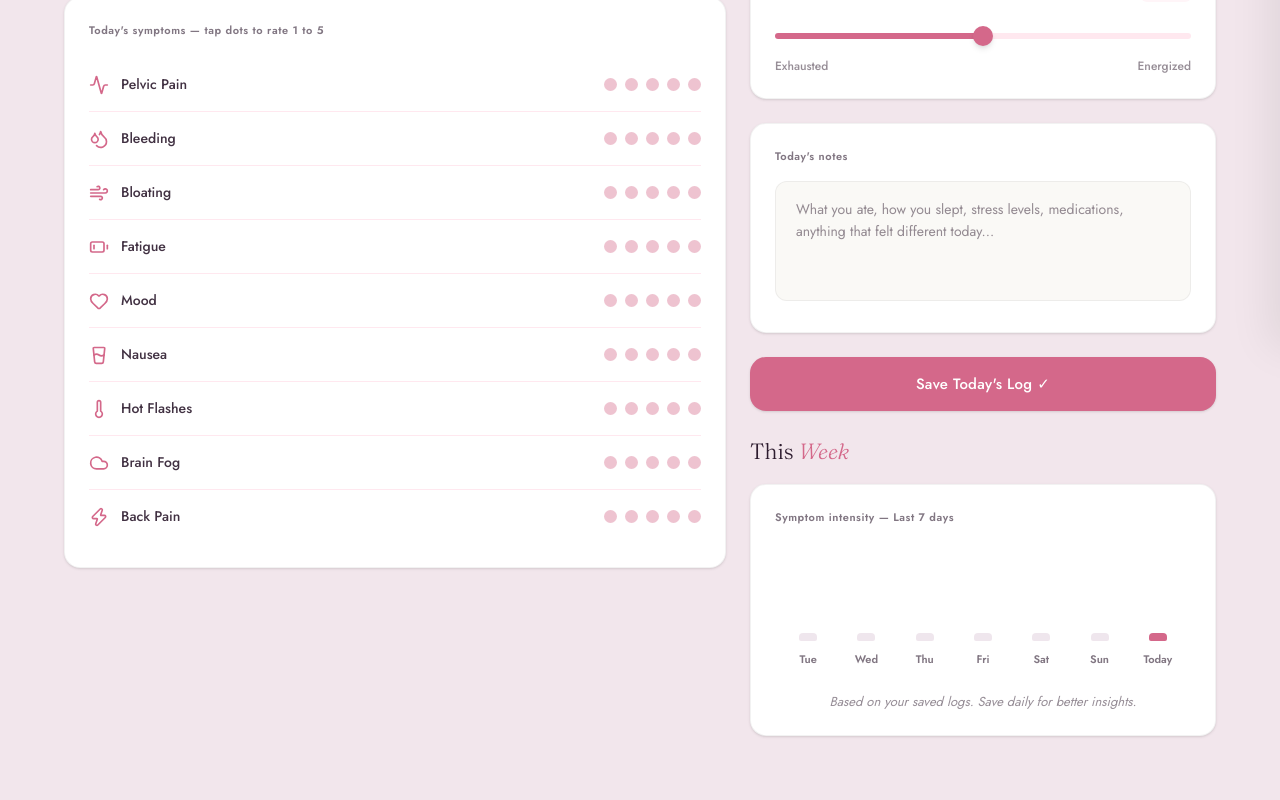
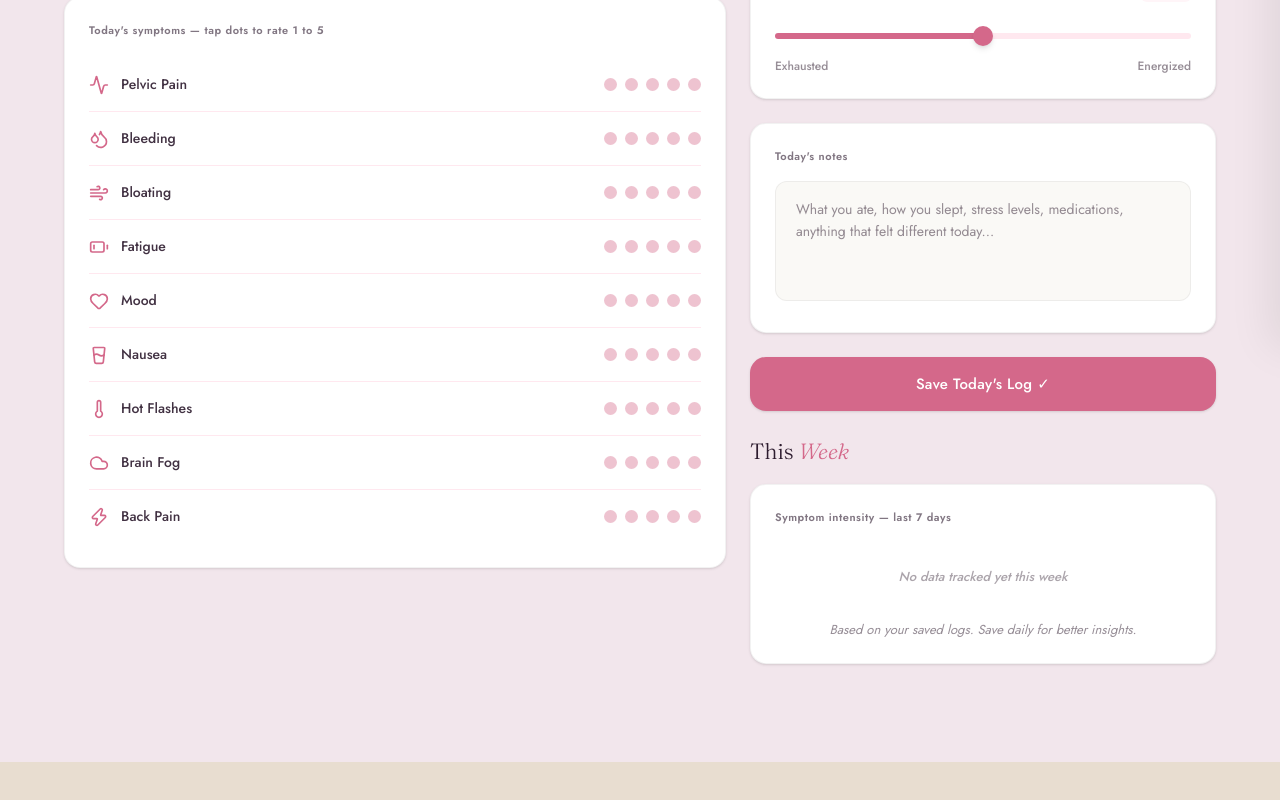
Before and after one commit to shahiil-ahmed/herhealth-africa, a React (Vite) app: page /tracker in a window 1280 px wide. Shown: the part 453-1253 px from the top of the page. After the commit the page ends 1215 px from the top, so only its background shows below. Built offline with nearby package versions, Linux system fonts and the light colour scheme; no server answers; the database is empty; sample sign-in values are in the browser's storage; a web font is replaced by a local one.

Commit message:
feat: implement daily tracker page with symptom logging and cycle phase monitoring

```diff
--- a/src/pages/Tracker.jsx
+++ b/src/pages/Tracker.jsx
@@ -93,8 +93,7 @@ export default function Tracker() {
     const dateStr = oneWeekAgo.toISOString().split('T')[0];
 
     const q = query(
-      collection(db, 'health_logs'),
-      where('userId', '==', auth.currentUser.uid),
+      collection(db, 'users', auth.currentUser.uid, 'dailyLogs'),
       where('date', '>=', dateStr),
       orderBy('date', 'asc')
     );
@@ -190,11 +189,11 @@ export default function Tracker() {
       : 0;
 
     try {
-      await setDoc(doc(db, 'health_logs', docId), {
+      await setDoc(doc(db, 'users', auth.currentUser.uid, 'dailyLogs', todayStr), {
         userId: auth.currentUser.uid,
         date: todayStr,
         mood,
-        energy,
+        energy: Number(energy),
         ratings,
         notes,
         cycleDay: typeof cycleDay === 'number' ? cycleDay : null,
@@ -404,10 +403,16 @@ export default function Tracker() {
                 <div className="text-[20px] md:text-[22px] font-[Fraunces,serif] font-light text-[#2D1B2E] mb-[16px]">
                   This <em className="italic text-[#D4688A]">Week</em>
                 </div>
-                <div className="bg-white rounded-[16px] p-5 md:p-6 shadow-sm border border-black/5">
+                <div className="bg-white rounded-[16px] p-5 md:p-6 shadow-sm border border-black/5 relative min-h-[180px] flex flex-col">
                   <div className="text-[11px] font-semibold tracking-wider text-[#2D1B2E]/60 mb-8">
-                    Symptom intensity — Last 7 days
+                    Symptom intensity — last 7 days
                   </div>
+
+                  {weeklyLogs.length === 0 ? (
+                    <div className="flex-1 flex items-center justify-center">
+                      <p className="text-[13px] text-[#2D1B2E]/40 font-medium italic">No data tracked yet this week</p>
+                    </div>
+                  ) : (
                     <div className="flex items-end justify-between h-[110px] px-1 md:px-2 gap-2">
                       {(() => {
                         const days = ['Sun', 'Mon', 'Tue', 'Wed', 'Thu', 'Fri', 'Sat'];
@@ -421,13 +426,14 @@ export default function Tracker() {
                           const dateStr = date.toISOString().split('T')[0];
                           const log = weeklyLogs.find(l => l.date === dateStr);
                           const intensity = log ? (log.avgIntensity / 5) * 100 : 0;
+                          const hasData = !!log;
                           const isToday = idx === 6;
 
                           return (
                             <div key={dateStr} className="flex flex-col items-center gap-2.5 flex-1 group">
                               <div
-                              className={`w-full max-w-[14px] md:max-w-[18px] rounded-t-[4px] rounded-b-[2px] transition-all duration-500 group-hover:bg-[#D4688A] ${isToday ? 'bg-[#D4688A] opacity-100' : 'bg-[#E8DCE5] opacity-70'}`}
-                              style={{ height: `${Math.max(intensity, 8)}px` }}
+                                className={`w-full max-w-[14px] md:max-w-[18px] rounded-t-[4px] rounded-b-[2px] transition-all duration-500 group-hover:bg-[#D4688A] ${hasData ? 'bg-[#D4688A] opacity-100' : 'bg-[#E8DCE5] opacity-50'}`}
+                                style={{ height: `${hasData ? intensity : 2}px` }}
                               ></div>
                               <div className="text-[10px] md:text-[11px] text-[#2D1B2E]/60 font-semibold">
                                 {isToday ? 'Today' : days[date.getDay()]}
@@ -437,6 +443,8 @@ export default function Tracker() {
                         });
                       })()}
                     </div>
+                  )}
+
                   <div className="mt-6 text-center text-[12px] md:text-[13px] text-[#2D1B2E]/50 italic font-[Jost,sans-serif]">
                     Based on your saved logs. Save daily for better insights.
                   </div>
```
Lines whose indentation alone changed are shown as unchanged.
